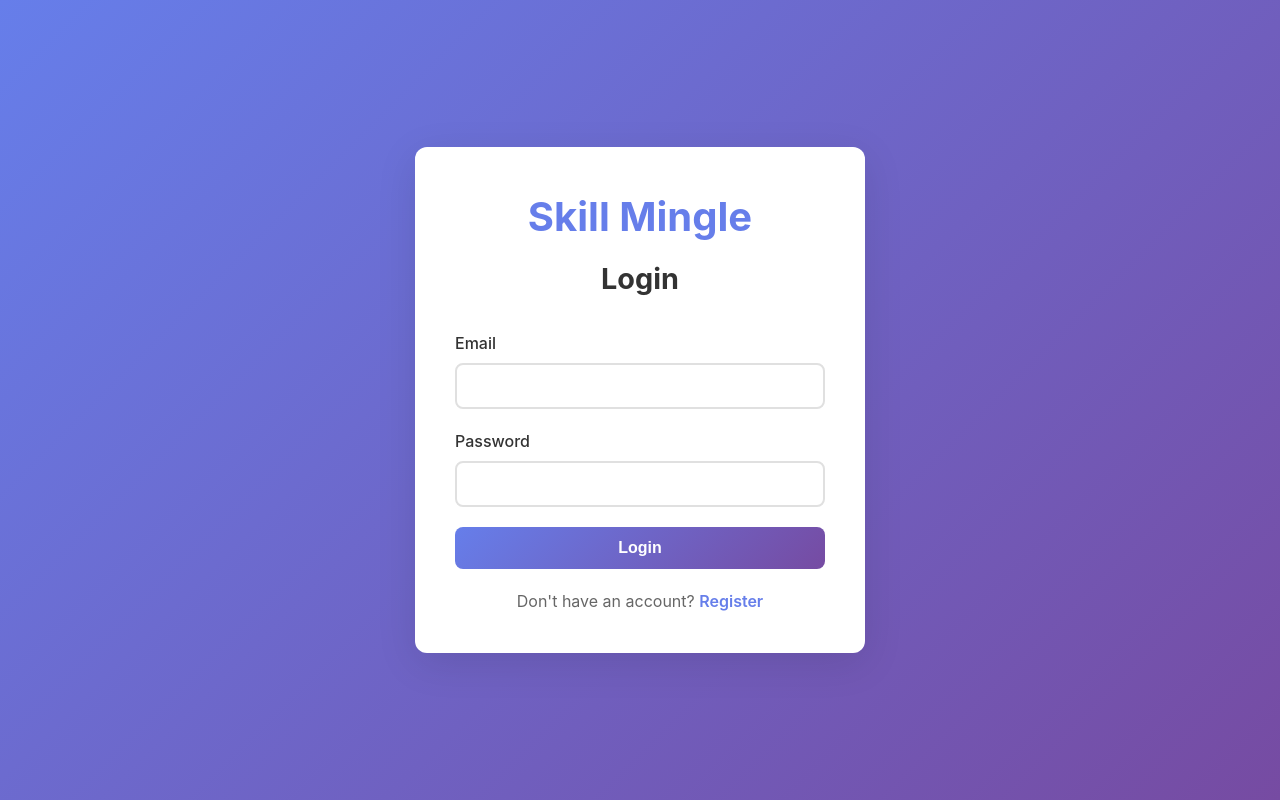
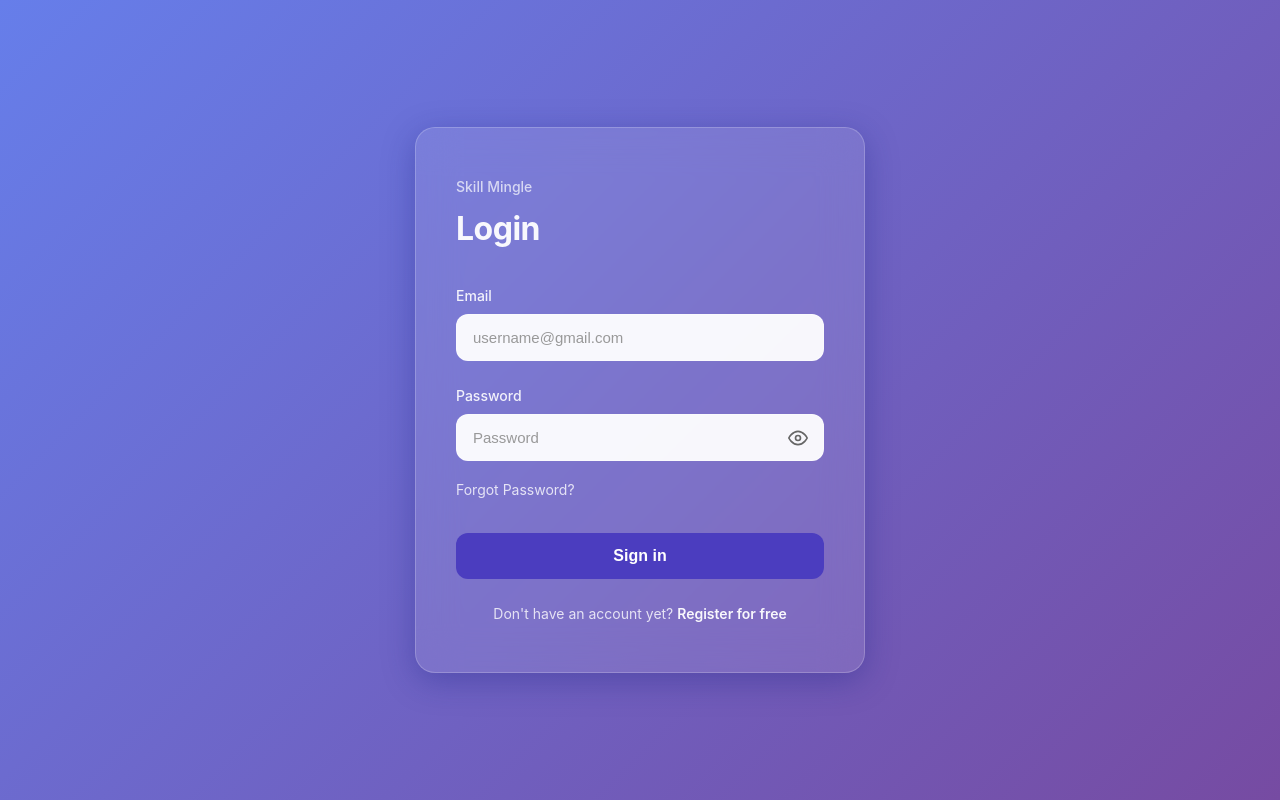
Before and after one commit to vishnu1345/Ui-Ux, a React app in the folder frontend/: page /login in a window 1280 px wide. Built offline with nearby package versions, Linux system fonts and the light colour scheme; the HTML template or start-up script is replaced by a standard one.

Commit message:
login ui changed

```diff
--- a/frontend/src/pages/Auth.css
+++ b/frontend/src/pages/Auth.css
@@ -3,102 +3,189 @@
   display: flex;
   align-items: center;
   justify-content: center;
+  padding: 20px;
+  position: relative;
   background: linear-gradient(135deg, #667eea 0%, #764ba2 100%);
-  padding: 20px;
+  overflow: hidden;
+}
+
+
+.glassmorphism {
+  background: rgba(255, 255, 255, 0.1);
+  backdrop-filter: blur(20px);
+  -webkit-backdrop-filter: blur(20px);
+  border: 1px solid rgba(255, 255, 255, 0.2);
+  box-shadow: 0 8px 32px 0 rgba(31, 38, 135, 0.37);
 }
 
 .auth-card {
-  background: white;
-  padding: 40px;
-  border-radius: 12px;
-  box-shadow: 0 10px 40px rgba(0, 0, 0, 0.1);
+  padding: 48px 40px;
+  border-radius: 20px;
   width: 100%;
   max-width: 450px;
+  position: relative;
+  z-index: 1;
 }
 
-.auth-card h1 {
-  color: #667eea;
-  text-align: center;
-  margin-bottom: 10px;
-  font-size: 2.5rem;
+.auth-header {
+  margin-bottom: 32px;
+}
+
+.logo-text {
+  color: rgba(255, 255, 255, 0.7);
+  font-size: 14px;
+  font-weight: 500;
+  margin-bottom: 8px;
+  text-align: left;
 }
 
 .auth-card h2 {
-  color: #333;
-  text-align: center;
-  margin-bottom: 30px;
-  font-size: 1.8rem;
+  color: rgba(255, 255, 255, 0.95);
+  text-align: left;
+  margin: 0;
+  font-size: 32px;
+  font-weight: 700;
+  letter-spacing: -0.5px;
 }
 
 .form-group {
-  margin-bottom: 20px;
+  margin-bottom: 24px;
 }
 
 .form-group label {
   display: block;
   margin-bottom: 8px;
-  color: #333;
+  color: rgba(255, 255, 255, 0.9);
   font-weight: 500;
+  font-size: 14px;
 }
 
 .form-group input {
   width: 100%;
-  padding: 12px;
-  border: 2px solid #e0e0e0;
-  border-radius: 8px;
-  font-size: 16px;
-  transition: border-color 0.3s;
+  padding: 14px 16px;
+  background: rgba(255, 255, 255, 0.95);
+  border: 1px solid rgba(255, 255, 255, 0.3);
+  border-radius: 12px;
+  font-size: 15px;
+  color: #333;
+  transition: all 0.3s ease;
+  box-sizing: border-box;
+}
+
+.form-group input::placeholder {
+  color: #999;
 }
 
 .form-group input:focus {
   outline: none;
-  border-color: #667eea;
+  border-color: rgba(255, 255, 255, 0.6);
+  background: rgba(255, 255, 255, 1);
+  box-shadow: 0 0 0 3px rgba(255, 255, 255, 0.1);
 }
 
-.auth-card button {
+.password-input-wrapper {
+  position: relative;
+  display: flex;
+  align-items: center;
+}
+
+.password-input-wrapper input {
+  padding-right: 48px;
+}
+
+.password-toggle {
+  position: absolute;
+  right: 12px;
+  background: none;
+  border: none;
+  cursor: pointer;
+  color: #666;
+  display: flex;
+  align-items: center;
+  justify-content: center;
+  padding: 4px;
+  transition: color 0.2s;
+}
+
+.password-toggle:hover {
+  color: #333;
+}
+
+.forgot-password {
+  text-align: left;
+  margin-bottom: 24px;
+  margin-top: -8px;
+}
+
+.forgot-password a {
+  color: rgba(255, 255, 255, 0.8);
+  text-decoration: none;
+  font-size: 14px;
+  transition: color 0.2s;
+}
+
+.forgot-password a:hover {
+  color: rgba(255, 255, 255, 1);
+  text-decoration: underline;
+}
+
+.auth-submit-btn {
   width: 100%;
-  padding: 12px;
-  background: linear-gradient(135deg, #667eea 0%, #764ba2 100%);
+  padding: 14px;
+  background: #4B3DBF;
   color: white;
   border: none;
-  border-radius: 8px;
+  border-radius: 12px;
   font-size: 16px;
   font-weight: 600;
   cursor: pointer;
-  transition: transform 0.2s, box-shadow 0.2s;
+  /* transition: all 0.3s ease; */
+  margin-top: 8px;
 }
 
-.auth-card button:hover:not(:disabled) {
+.auth-submit-btn:hover:not(:disabled) {
   transform: translateY(-2px);
-  box-shadow: 0 5px 15px rgba(102, 126, 234, 0.4);
+  background: linear-gradient(135deg, #5A4FF5, #4132A7);
+  /* transition: all 0.3s ease-in-out; */
 }
 
-.auth-card button:disabled {
+.auth-submit-btn:active:not(:disabled) {
+  transform: translateY(0);
+}
+
+.auth-submit-btn:disabled {
   opacity: 0.6;
   cursor: not-allowed;
+  transform: none;
 }
 
 .error-message {
-  background: #fee;
-  color: #c33;
-  padding: 12px;
-  border-radius: 8px;
-  margin-bottom: 20px;
+  background: rgba(102, 126, 234, 0.2);
+  backdrop-filter: blur(10px);
+  color: #fff;
+  padding: 12px 16px;
+  border-radius: 10px;
+  margin-bottom: 24px;
   text-align: center;
+  font-size: 14px;
+  border: 1px solid rgba(102, 126, 234, 0.4);
 }
 
 .auth-link {
   text-align: center;
-  margin-top: 20px;
-  color: #666;
+  margin-top: 24px;
+  color: rgba(255, 255, 255, 0.8);
+  font-size: 14px;
 }
 
 .auth-link a {
-  color: #667eea;
+  color: rgba(255, 255, 255, 0.95);
   text-decoration: none;
   font-weight: 600;
+  transition: color 0.2s;
 }
 
 .auth-link a:hover {
+  color: rgba(255, 255, 255, 1);
   text-decoration: underline;
 }
--- a/frontend/src/pages/Login.jsx
+++ b/frontend/src/pages/Login.jsx
@@ -10,6 +10,7 @@ const Login = () => {
   });
   const [error, setError] = useState('');
   const [loading, setLoading] = useState(false);
+  const [showPassword, setShowPassword] = useState(false);
   const { login } = useAuth();
   const navigate = useNavigate();
 
@@ -33,9 +34,11 @@ const Login = () => {
 
   return (
     <div className="auth-container">
-      <div className="auth-card">
-        <h1>Skill Mingle</h1>
+      <div className="auth-card glassmorphism">
+        <div className="auth-header">
+          <p className="logo-text">Skill Mingle</p>
           <h2>Login</h2>
+        </div>
         {error && <div className="error-message">{error}</div>}
         <form onSubmit={handleSubmit}>
           <div className="form-group">
@@ -45,25 +48,49 @@ const Login = () => {
               name="email"
               value={formData.email}
               onChange={handleChange}
+              placeholder="username@gmail.com"
               required
             />
           </div>
           <div className="form-group">
             <label>Password</label>
+            <div className="password-input-wrapper">
               <input
-              type="password"
+                type={showPassword ? 'text' : 'password'}
                 name="password"
                 value={formData.password}
                 onChange={handleChange}
+                placeholder="Password"
                 required
               />
+              <button
+                type="button"
+                className="password-toggle"
+                onClick={() => setShowPassword(!showPassword)}
+              >
+                {showPassword ? (
+                  <svg width="20" height="20" viewBox="0 0 24 24" fill="none" stroke="currentColor" strokeWidth="2">
+                    <path d="M17.94 17.94A10.07 10.07 0 0 1 12 20c-7 0-11-8-11-8a18.45 18.45 0 0 1 5.06-5.94M9.9 4.24A9.12 9.12 0 0 1 12 4c7 0 11 8 11 8a18.5 18.5 0 0 1-2.16 3.19m-6.72-1.07a3 3 0 1 1-4.24-4.24"></path>
+                    <line x1="1" y1="1" x2="23" y2="23"></line>
+                  </svg>
+                ) : (
+                  <svg width="20" height="20" viewBox="0 0 24 24" fill="none" stroke="currentColor" strokeWidth="2">
+                    <path d="M1 12s4-8 11-8 11 8 11 8-4 8-11 8-11-8-11-8z"></path>
+                    <circle cx="12" cy="12" r="3"></circle>
+                  </svg>
+                )}
+              </button>
             </div>
-          <button type="submit" disabled={loading}>
-            {loading ? 'Logging in...' : 'Login'}
+          </div>
+          <div className="forgot-password">
+            <Link to="/forgot-password">Forgot Password?</Link>
+          </div>
+          <button type="submit" disabled={loading} className="auth-submit-btn">
+            {loading ? 'Logging in...' : 'Sign in'}
           </button>
         </form>
         <p className="auth-link">
-          Don't have an account? <Link to="/register">Register</Link>
+          Don't have an account yet? <Link to="/register">Register for free</Link>
         </p>
       </div>
     </div>
--- a/frontend/src/pages/Register.jsx
+++ b/frontend/src/pages/Register.jsx
@@ -12,6 +12,8 @@ const Register = () => {
   });
   const [error, setError] = useState('');
   const [loading, setLoading] = useState(false);
+  const [showPassword, setShowPassword] = useState(false);
+  const [showConfirmPassword, setShowConfirmPassword] = useState(false);
   const { register } = useAuth();
   const navigate = useNavigate();
 
@@ -46,9 +48,11 @@ const Register = () => {
 
   return (
     <div className="auth-container">
-      <div className="auth-card">
-        <h1>Skill Mingle</h1>
+      <div className="auth-card glassmorphism">
+        <div className="auth-header">
+          <p className="logo-text">Skill Mingle</p>
           <h2>Register</h2>
+        </div>
         {error && <div className="error-message">{error}</div>}
         <form onSubmit={handleSubmit}>
           <div className="form-group">
@@ -58,6 +62,7 @@ const Register = () => {
               name="name"
               value={formData.name}
               onChange={handleChange}
+              placeholder="Your full name"
               required
             />
           </div>
@@ -68,31 +73,72 @@ const Register = () => {
               name="email"
               value={formData.email}
               onChange={handleChange}
+              placeholder="username@gmail.com"
               required
             />
           </div>
           <div className="form-group">
             <label>Password</label>
+            <div className="password-input-wrapper">
               <input
-              type="password"
+                type={showPassword ? 'text' : 'password'}
                 name="password"
                 value={formData.password}
                 onChange={handleChange}
+                placeholder="Password"
                 required
               />
+              <button
+                type="button"
+                className="password-toggle"
+                onClick={() => setShowPassword(!showPassword)}
+              >
+                {showPassword ? (
+                  <svg width="20" height="20" viewBox="0 0 24 24" fill="none" stroke="currentColor" strokeWidth="2">
+                    <path d="M17.94 17.94A10.07 10.07 0 0 1 12 20c-7 0-11-8-11-8a18.45 18.45 0 0 1 5.06-5.94M9.9 4.24A9.12 9.12 0 0 1 12 4c7 0 11 8 11 8a18.5 18.5 0 0 1-2.16 3.19m-6.72-1.07a3 3 0 1 1-4.24-4.24"></path>
+                    <line x1="1" y1="1" x2="23" y2="23"></line>
+                  </svg>
+                ) : (
+                  <svg width="20" height="20" viewBox="0 0 24 24" fill="none" stroke="currentColor" strokeWidth="2">
+                    <path d="M1 12s4-8 11-8 11 8 11 8-4 8-11 8-11-8-11-8z"></path>
+                    <circle cx="12" cy="12" r="3"></circle>
+                  </svg>
+                )}
+              </button>
+            </div>
           </div>
           <div className="form-group">
             <label>Confirm Password</label>
+            <div className="password-input-wrapper">
               <input
-              type="password"
+                type={showConfirmPassword ? 'text' : 'password'}
                 name="confirmPassword"
                 value={formData.confirmPassword}
                 onChange={handleChange}
+                placeholder="Confirm Password"
                 required
               />
+              <button
+                type="button"
+                className="password-toggle"
+                onClick={() => setShowConfirmPassword(!showConfirmPassword)}
+              >
+                {showConfirmPassword ? (
+                  <svg width="20" height="20" viewBox="0 0 24 24" fill="none" stroke="currentColor" strokeWidth="2">
+                    <path d="M17.94 17.94A10.07 10.07 0 0 1 12 20c-7 0-11-8-11-8a18.45 18.45 0 0 1 5.06-5.94M9.9 4.24A9.12 9.12 0 0 1 12 4c7 0 11 8 11 8a18.5 18.5 0 0 1-2.16 3.19m-6.72-1.07a3 3 0 1 1-4.24-4.24"></path>
+                    <line x1="1" y1="1" x2="23" y2="23"></line>
+                  </svg>
+                ) : (
+                  <svg width="20" height="20" viewBox="0 0 24 24" fill="none" stroke="currentColor" strokeWidth="2">
+                    <path d="M1 12s4-8 11-8 11 8 11 8-4 8-11 8-11-8-11-8z"></path>
+                    <circle cx="12" cy="12" r="3"></circle>
+                  </svg>
+                )}
+              </button>
             </div>
-          <button type="submit" disabled={loading}>
-            {loading ? 'Registering...' : 'Register'}
+          </div>
+          <button type="submit" disabled={loading} className="auth-submit-btn">
+            {loading ? 'Registering...' : 'Sign up'}
           </button>
         </form>
         <p className="auth-link">
```
Lines whose indentation alone changed are shown as unchanged.
